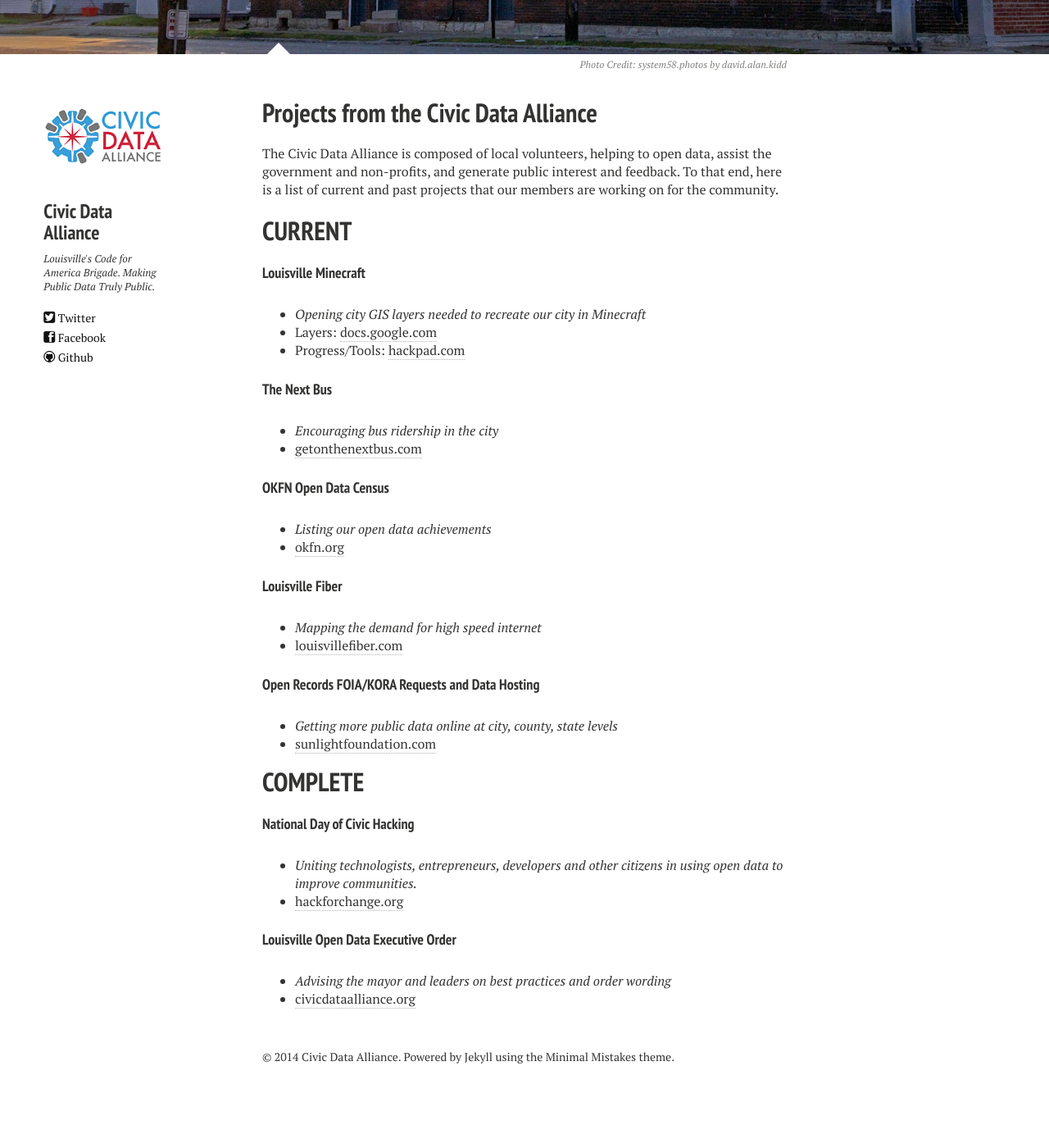
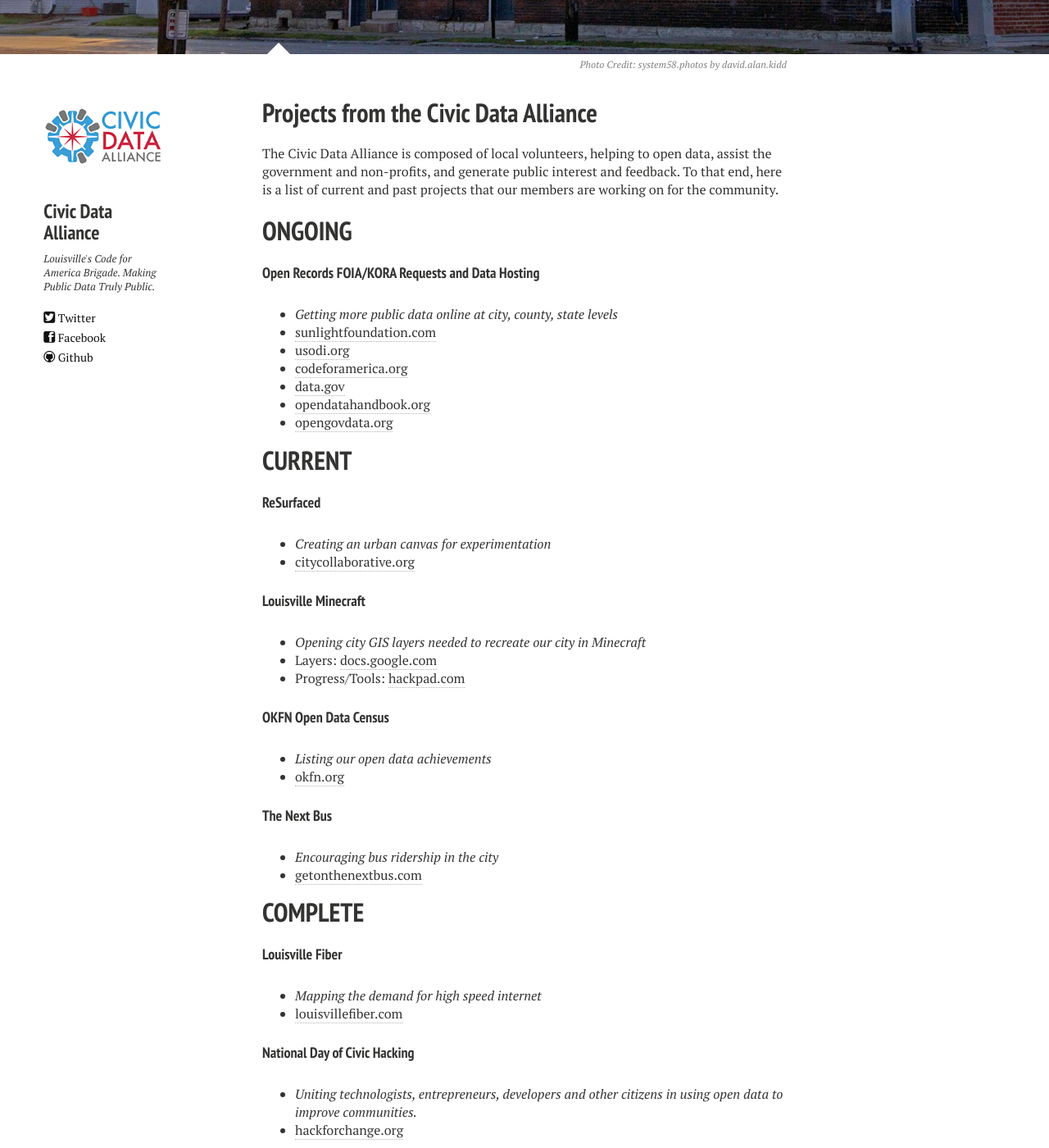
Before and after one commit to reydelleon/civicdata.github.io, a Jekyll site: the page built from projects.md, in a window 1280 px wide and 1400 px high, scrolled down 322 px. Shown: the whole window at 82% size. Built offline with Jekyll 4.4.1, drawn with Linux system fonts in a browser that asks for light colours; nearby versions of some CDN libraries; before the commit the page ends 1669 px from its top, so only the background shows below that.

Commit message:
Rearranged Projects
added Resurfaced, open data links

```diff
--- a/projects.md
+++ b/projects.md
@@ -14,35 +14,43 @@ image:
 
 The Civic Data Alliance is composed of local volunteers, helping to open data, assist the government and non-profits, and generate public interest and feedback.  To that end, here is a list of current and past projects that our members are working on for the community.
 
+# ONGOING
+
+#### **Open Records FOIA/KORA Requests and Data Hosting**
+* *Getting more public data online at city, county, state levels*
+* [sunlightfoundation.com](http://sunlightfoundation.com/opendataguidelines/)
+* [usodi.org](https://usodi.org/)
+* [codeforamerica.org](http://www.codeforamerica.org/)
+* [data.gov](https://www.data.gov/open-gov/)
+* [opendatahandbook.org](http://opendatahandbook.org/)
+* [opengovdata.org](http://opengovdata.org/)
+
 # CURRENT
+
+#### **ReSurfaced**
+* *Creating an urban canvas for experimentation*
+* [citycollaborative.org](http://citycollaborative.org/popupplaza/)
 
 #### **Louisville Minecraft**
 * *Opening city GIS layers needed to recreate our city in Minecraft*
 * Layers: [docs.google.com](https://docs.google.com/a/yourmapper.com/document/d/1BaNt7-RC48QQM8U1s6UMJlU6CNc7Igxk7IaVRh5wxgQ/edit)
 * Progress/Tools: [hackpad.com](https://hackpad.com/Minecraft-Louisville-Ub1wrkuQJ2a)
 
+#### **OKFN Open Data Census**
+* *Listing our open data achievements*
+* [okfn.org](http://us-city.census.okfn.org/place/louisville)
 
 #### **The Next Bus**
 * *Encouraging bus ridership in the city*
 * [getonthenextbus.com](http://www.getonthenextbus.com)
 
 
-#### **OKFN Open Data Census**
-* *Listing our open data achievements*
-* [okfn.org](http://us-city.census.okfn.org/place/louisville)
 
+# COMPLETE
 
 #### **Louisville Fiber**
 * *Mapping the demand for high speed internet*
 * [louisvillefiber.com](http://www.louisvillefiber.com/)
-
-
-#### **Open Records FOIA/KORA Requests and Data Hosting**
-* *Getting more public data online at city, county, state levels*
-* [sunlightfoundation.com](http://sunlightfoundation.com/opendataguidelines/)
-
-
-# COMPLETE
 
 #### **National Day of Civic Hacking**
 * *Uniting technologists, entrepreneurs, developers and other citizens in using open data to improve communities.*
```
Also changed, not shown: other parts of projects.md (+1 -1 lines).
